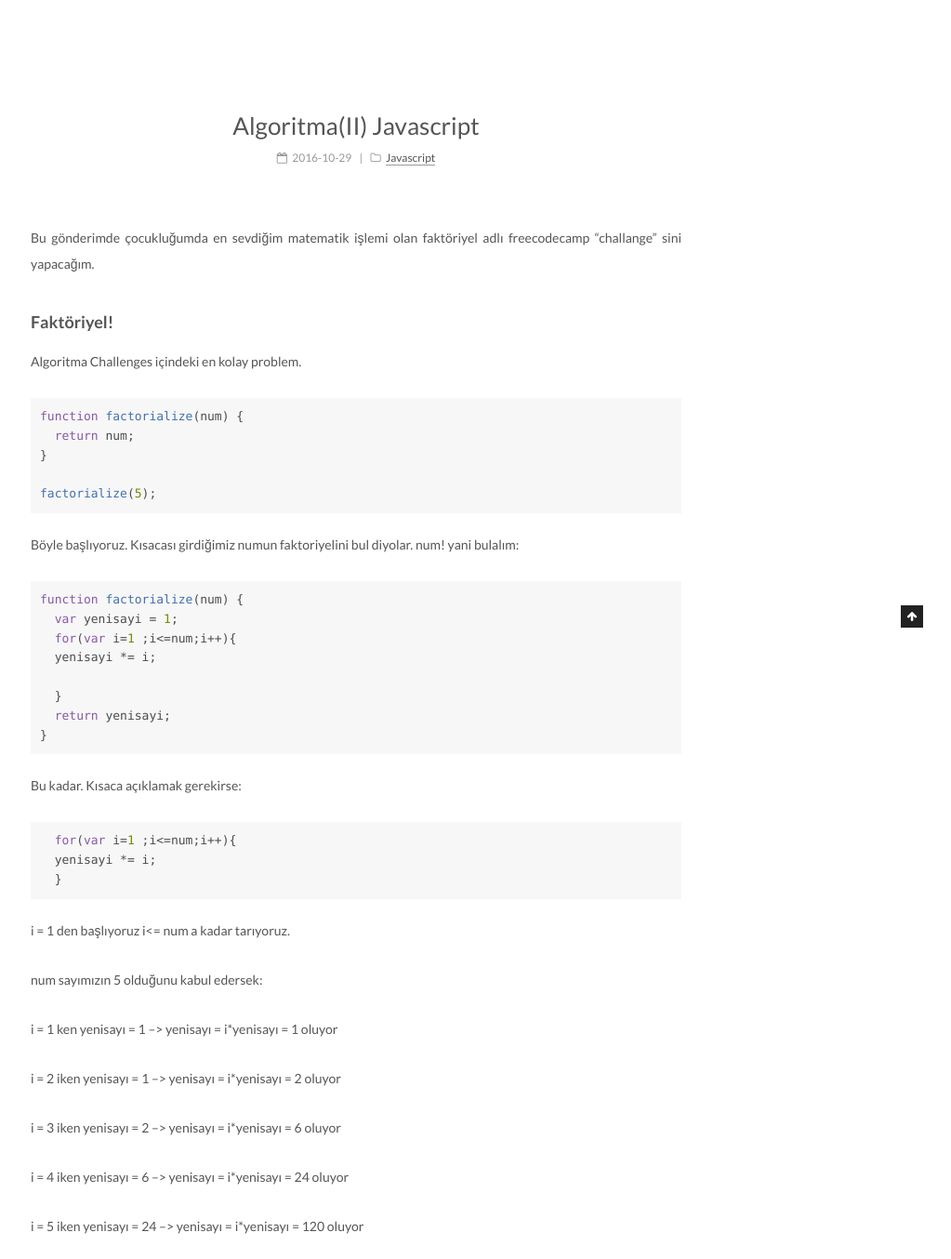
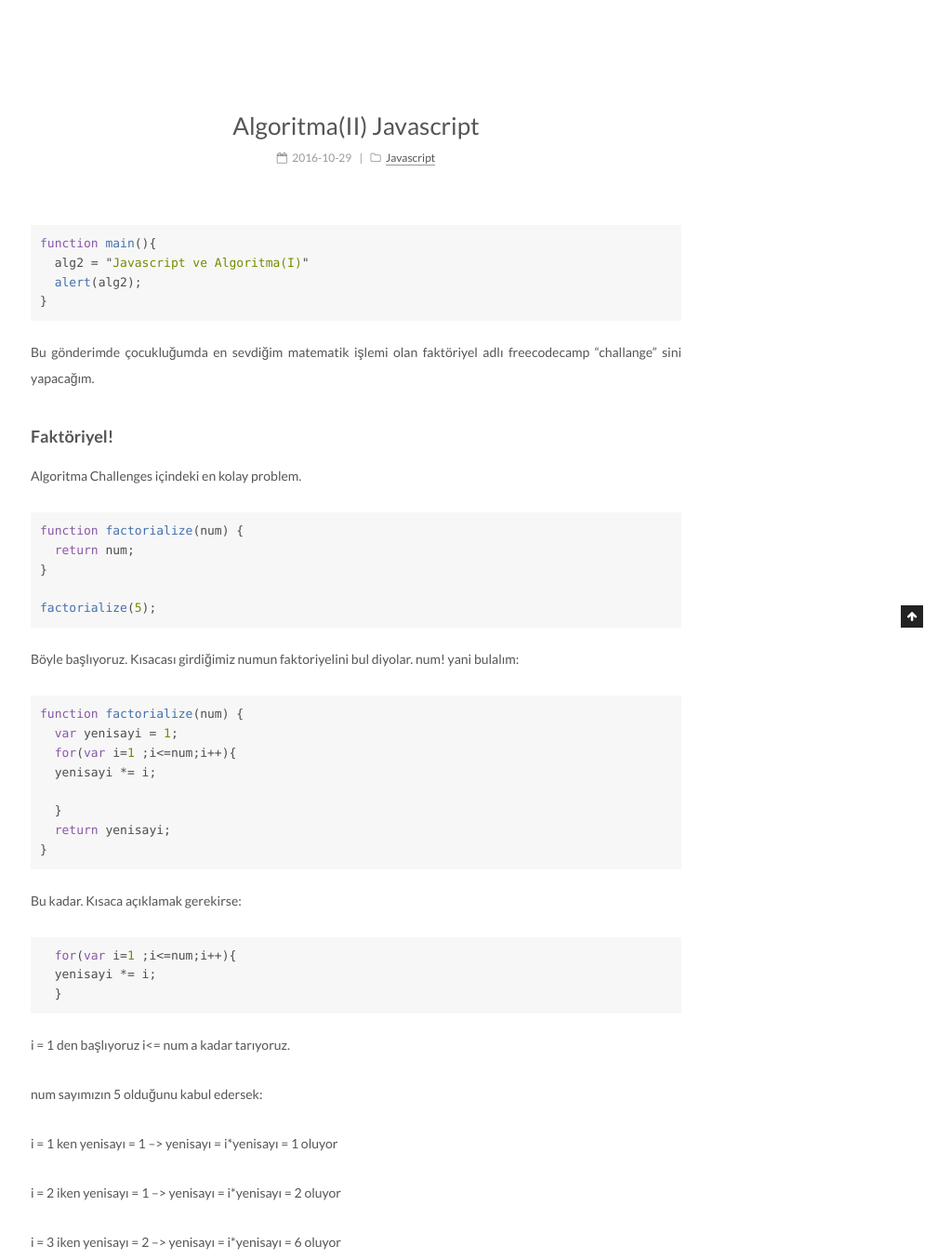
Before and after one commit to sergenp/sergenp.github.io, a Jekyll site: the page built from _posts/2016-10-29-algoritma2-javascript.md, in a window 1280 px wide, cut to the strip 325-1679 px from the top of the page. Shown: the whole strip at 93% size, without its empty margins (257-1280 px from the left). Built offline with Jekyll 4.4.1, drawn with Linux system fonts in a browser that asks for light colours.

Commit message:
Update 2016-10-29-algoritma2-javascript.md

```diff
--- a/_posts/2016-10-29-algoritma2-javascript.md
+++ b/_posts/2016-10-29-algoritma2-javascript.md
@@ -6,6 +6,12 @@ categories: Javascript
 tags:
 - algoritma
 ---
+{% highlight js %}
+function main(){
+  alg2 = "Javascript ve Algoritma(I)"
+  alert(alg2);
+}
+{% endhighlight %}
 
 Bu gönderimde çocukluğumda en sevdiğim matematik işlemi olan faktöriyel adlı freecodecamp "challange" sini yapacağım.
 
```
